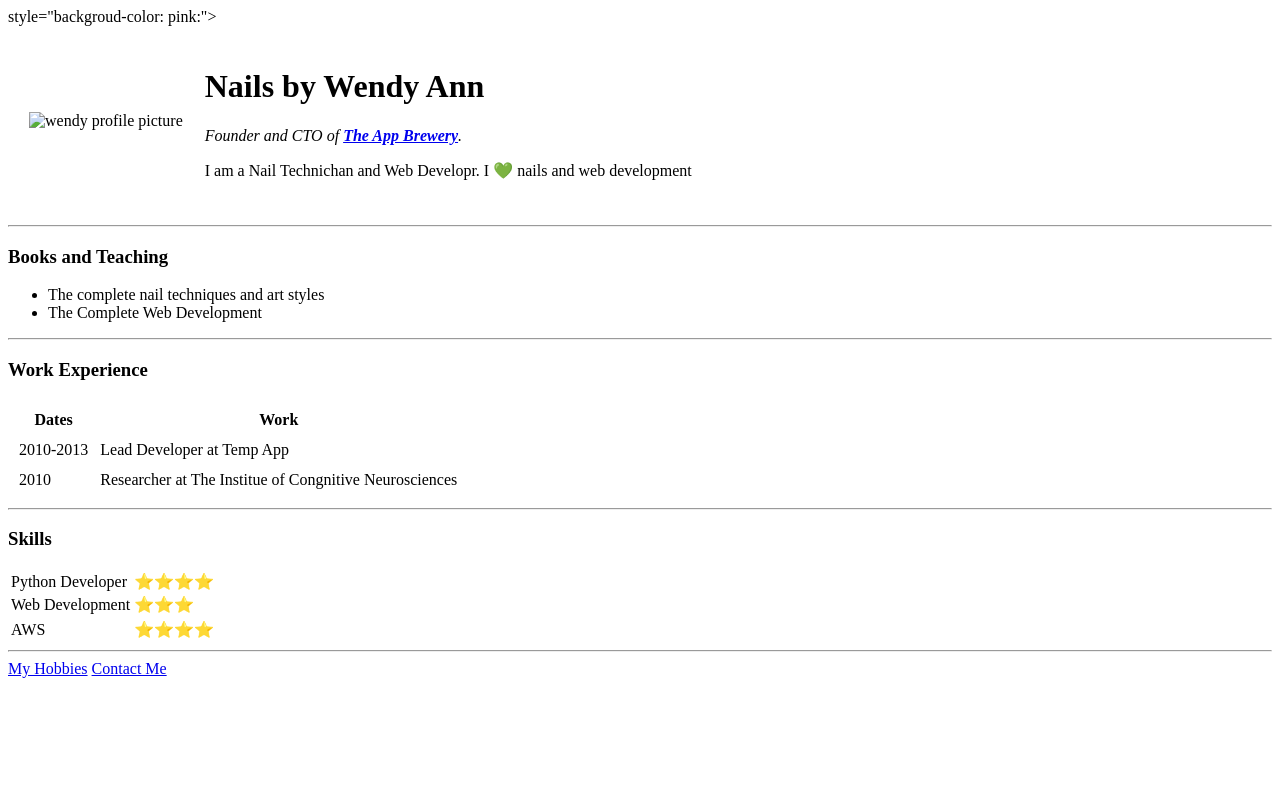
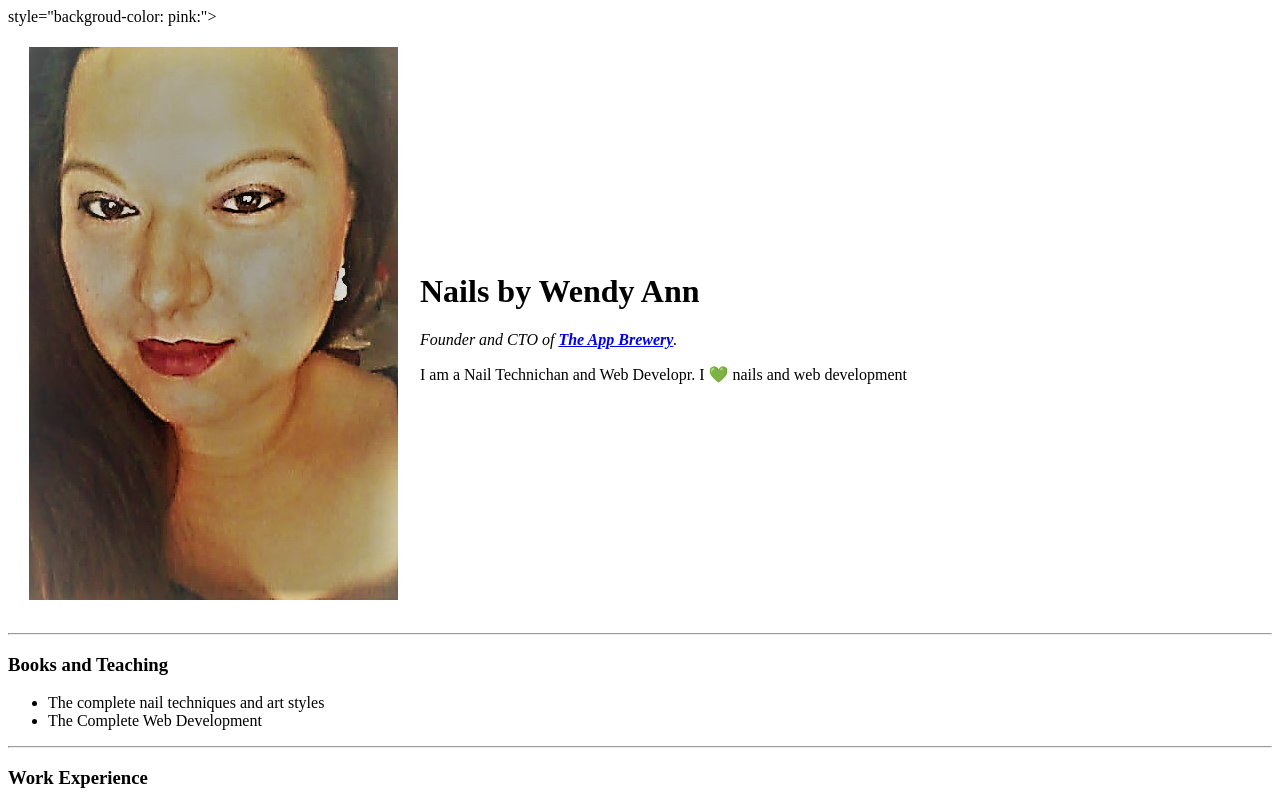
Before and after one commit to WendyTX/cv, a plain HTML site: page index.html in a window 1280 px wide. Shown: the top 800 px of the page. Drawn offline with Linux system fonts and the light colour scheme.

Commit message:
corrected name from wendie.png to wendy.png

```diff
--- a/index.html
+++ b/index.html
@@ -8,7 +8,7 @@
 <body> style="backgroud-color: pink:">
   <table cellspacing="20">
     <tr>
-      <td><img src="wendie.png" alt="wendy profile picture"></td>
+      <td><img src="wendy.png" alt="wendy profile picture"></td>
       <td><h1>Nails by Wendy Ann</h1>
         <p><em>Founder and CTO of <strong><a href="#">The App Brewery</a></strong>.</em></p>
         <p>I am a Nail Technichan and Web Developr. I 💚 nails and web development</p></td>
```
